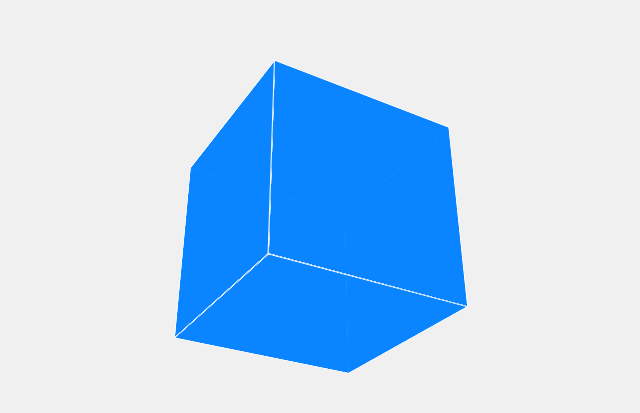
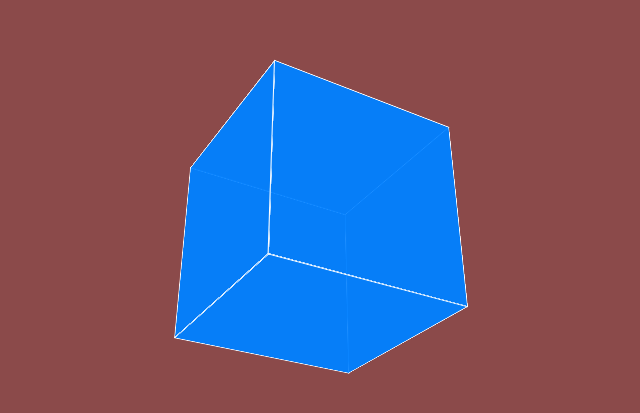
Before and after one commit to rbxus8/Practica, a plain HTML site: page css/cubo.html in a window 1280 px wide. Shown: the part 171-584 px from the top of the page, without its empty margins (326-966 px from the left). Drawn offline with Linux system fonts and the light colour scheme.

Commit message:
refactor():nombre de page

```diff
--- a/css/cubo.html
+++ b/css/cubo.html
@@ -3,10 +3,10 @@
   <head>
     <meta charset="UTF-8" />
     <meta name="viewport" content="width=device-width, initial-scale=1.0" />
-    <title>cubo 3d</title>
+    <title>cubo3d</title>
   </head>
   <body>
-    <div class="escena">
+    <section class="escena">
       <div class="cubo">
         <div class="cara frente"></div>
         <div class="cara atras"></div>
@@ -15,7 +15,7 @@
         <div class="cara arriba"></div>
         <div class="cara abajo"></div>
       </div>
-    </div>
+    </section>
   </body>
   <style>
     body {
@@ -23,7 +23,7 @@
       display: grid;
       place-items: center;
       height: 100vh;
-      background-color: #f0f0f0;
+      background-color: #8b4a4a;
     }
 
     .escena {
```
